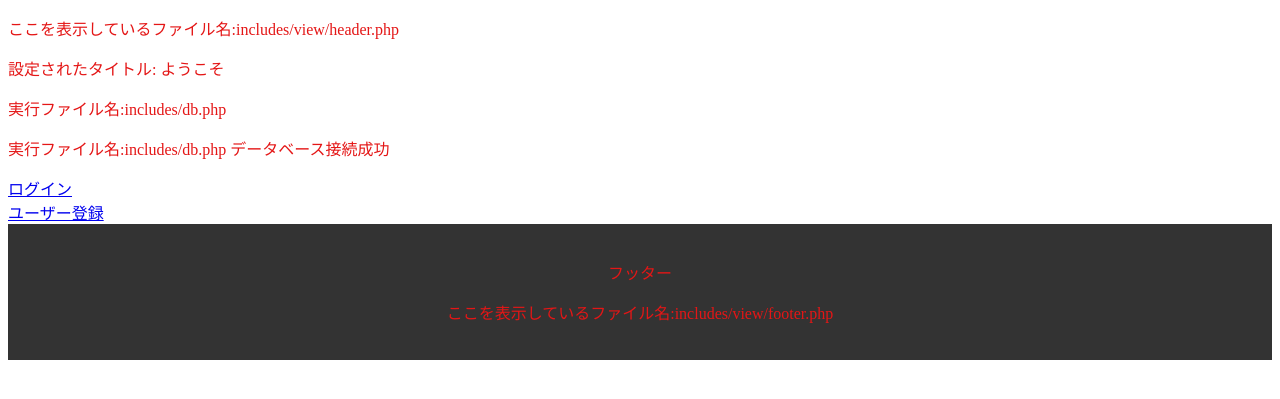
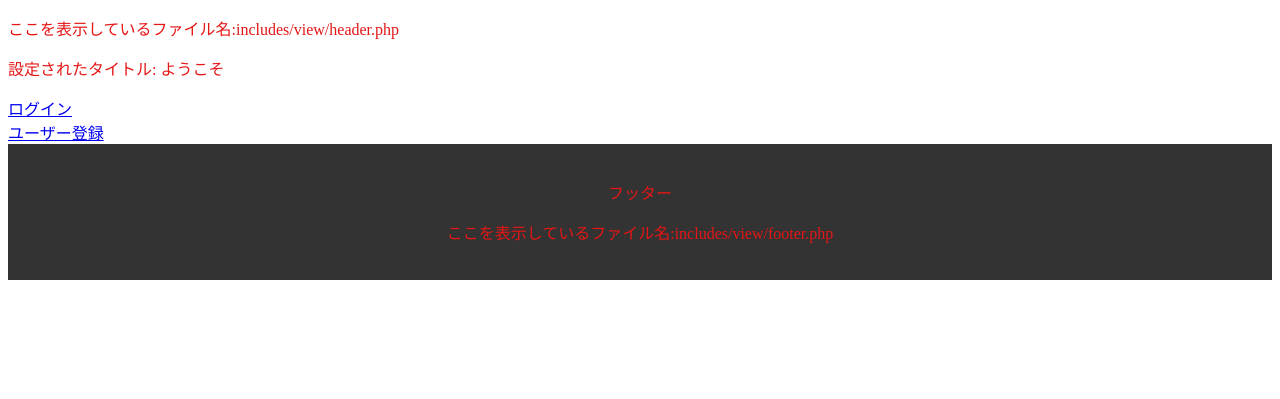
Before and after one commit to gs223gs/fup_KakeiboPJ, a PHP site: page / in a window 1280 px wide. Shown: the part 40-439 px from the top of the page. Run offline with PHP 8.4, Linux system fonts and the light colour scheme; data comes from the database, SQL or seed files in the repository.

Commit message:
style: DB接続テストを削除

```diff
--- a/includes/DB/db.php
+++ b/includes/DB/db.php
@@ -7,8 +7,8 @@ require_once __DIR__ . '/../../config/config.php';
 // require_once DB_PATH ;
 echo "<p>実行ファイル名:includes/db.php</p>";
 
-//データベース接続テスト
-
+//! PDOを使用しています！
+// 頑張って調べて下さい
 /**
  * データベース接続を取得
  *
--- a/index.php
+++ b/index.php
@@ -11,10 +11,6 @@ $css_files = [CSS_PATH . '/header.css', CSS_PATH. '/footer.css'];
 // headerをインクルード
 require_once INCLUDES_PATH . '/view/header.php';
 
-// DB接続用をインクルード
-require_once INCLUDES_PATH . '/DB/db.php' ;
-
-connectDB();// DB接続テスト
 ?>
 
 <!-- ログイン画面への遷移 -->
```
